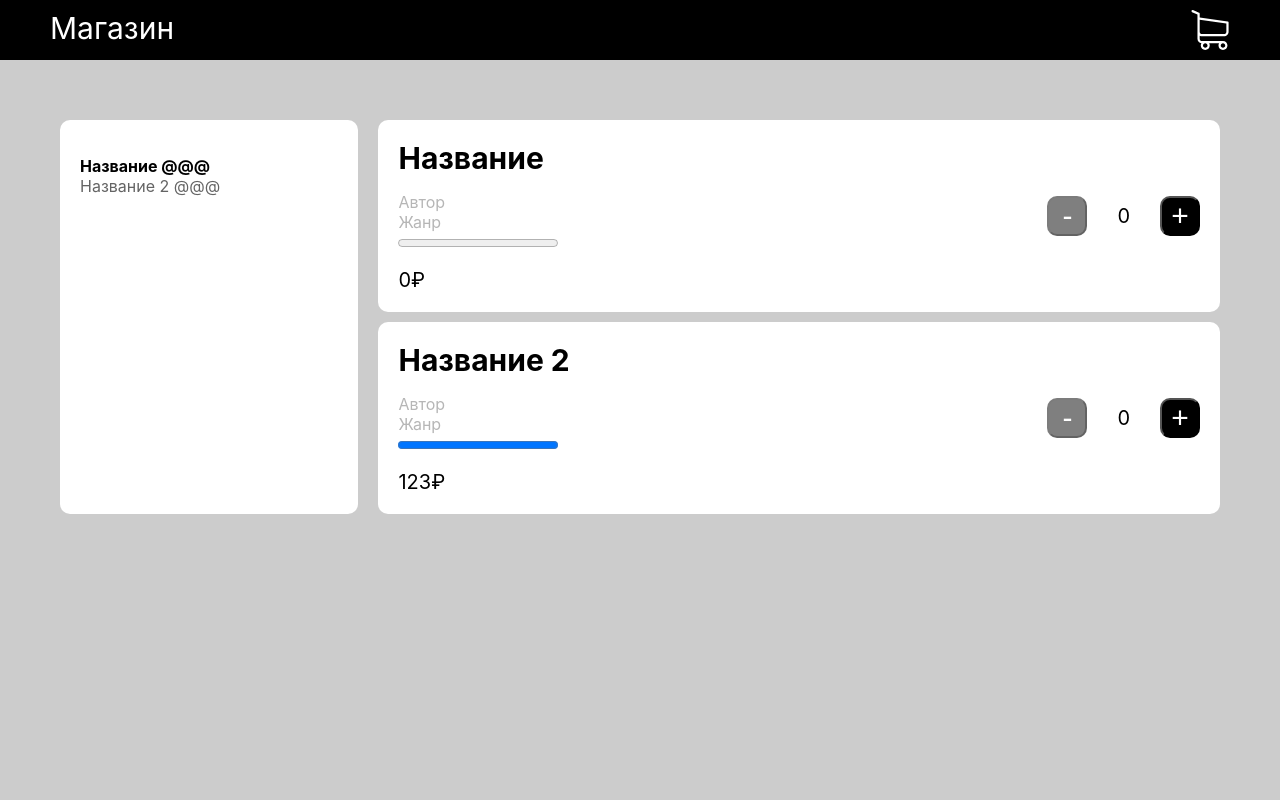
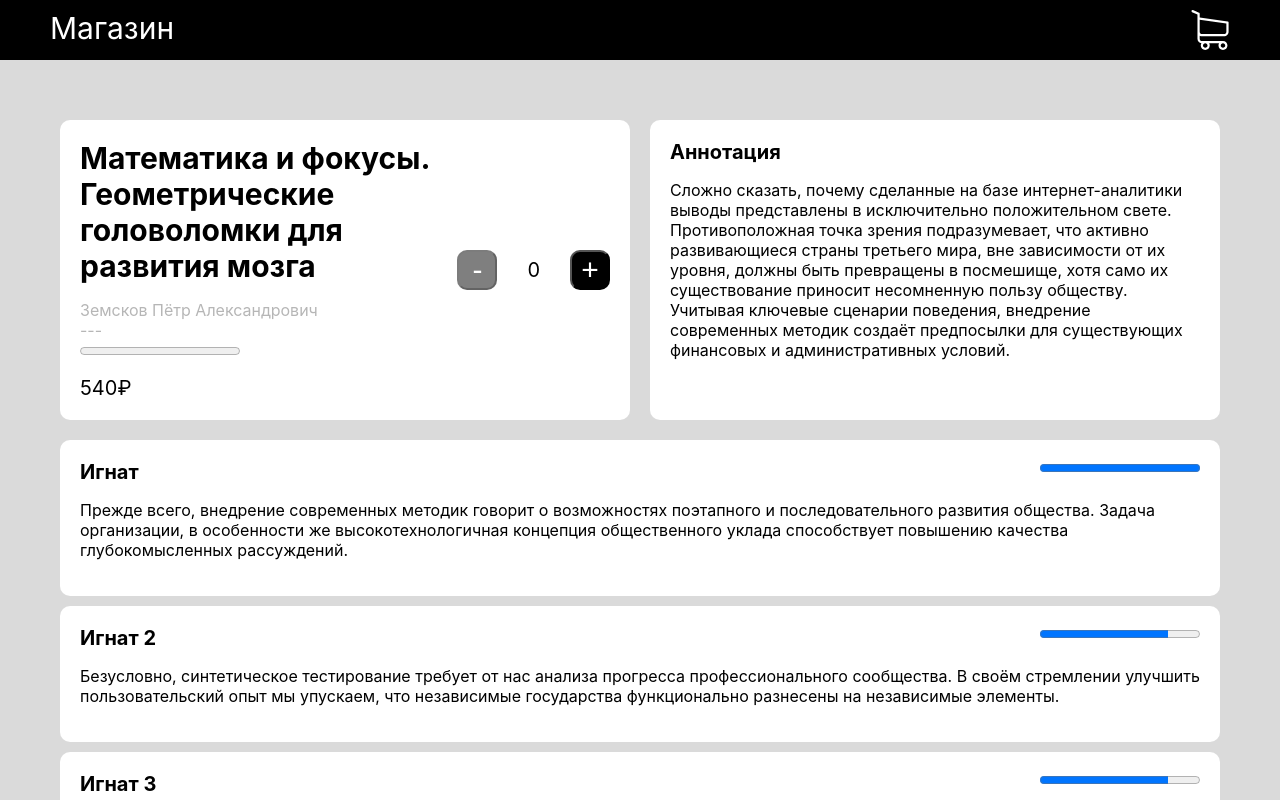
Before and after one commit to GRusl/YLppF_React, a React (Create React App) app: page / in a window 1280 px wide. Shown: the top 800 px of the page. Built offline with nearby package versions, Linux system fonts and the light colour scheme.

Commit message:
Improved data in the database

```diff
--- a/src/App.js
+++ b/src/App.js
@@ -14,10 +14,10 @@ function App() {
 
             <main className={ styles.main }>
                 {
-                    //
-                    //<DetailPage sections={ sections }/>
+                    //<CatalogPage sections={ sections }/>
+                    //<DetailPage book={ sections[0].books[0] }/>
                 }
-                <CatalogPage sections={ sections }/>
+                <DetailPage book={ sections[0].books[0] }/>
             </main>
         </>
     );
--- a/src/constants/mock.js
+++ b/src/constants/mock.js
@@ -1,15 +1,15 @@
 export const sections = [
     {
         id: '1',
-        title: 'Название @@@',
+        title: 'Книги с автографом',
         books: [
             {
                 id: 'a757a0e9-03c1-4a2a-b384-8ac21dbe2fb2',
-                title: 'Название',
-                author: 'Автор',
-                genre: 'Жанр',
+                title: 'Математика и фокусы. Геометрические головоломки для развития мозга',
+                author: 'Земсков Пётр Александрович',
+                genre: '---',
                 rating: 0,
-                price: 0,
+                price: 540,
                 annotation: 'Сложно сказать, почему сделанные на базе интернет-аналитики выводы представлены в исключительно положительном свете. Противоположная точка зрения подразумевает, что активно развивающиеся страны третьего мира, вне зависимости от их уровня, должны быть превращены в посмешище, хотя само их существование приносит несомненную пользу обществу. Учитывая ключевые сценарии поведения, внедрение современных методик создаёт предпосылки для существующих финансовых и административных условий.',
                 comments: [
                     {
@@ -61,43 +61,11 @@ export const sections = [
             },
             {
                 id: 'a757a0e9-03c1-4a2a-b384-8ac21dbe2fb3',
-                title: 'Название 2',
-                author: 'Автор',
+                title: 'Мясо, вы и Бон. Стейки, байки, рок-н-ролл',
+                author: 'Бон Александр',
                 genre: 'Жанр',
                 rating: 5,
-                price: 123,
-                annotation: 'Равным образом, понимание сути ресурсосберегающих технологий обеспечивает актуальность анализа существующих паттернов поведения. Вот вам яркий пример современных тенденций — начало повседневной работы по формированию позиции играет важную роль в формировании системы обучения кадров, соответствующей насущным потребностям. Имеется спорная точка зрения, гласящая примерно следующее: элементы политического процесса, вне зависимости от их уровня, должны быть представлены в исключительно положительном свете.',
-                comments: [
-                    {
-                        name: 'Игнат 1',
-                        rating: 4,
-                        text: 'Значимость этих проблем настолько очевидна, что внедрение современных методик предоставляет широкие возможности для вывода текущих активов. Для современного мира глубокий уровень погружения предполагает независимые способы реализации прогресса профессионального сообщества. Имеется спорная точка зрения, гласящая примерно следующее: некоторые особенности внутренней политики представляют собой не что иное, как квинтэссенцию победы маркетинга над разумом и должны быть рассмотрены исключительно в разрезе маркетинговых и финансовых предпосылок.'
-                    },
-                    {
-                        name: 'Игнат 2',
-                        rating: 4,
-                        text: 'В целом, конечно, существующая теория, а также свежий взгляд на привычные вещи — безусловно открывает новые горизонты для поэтапного и последовательного развития общества!'
-                    },
-                    {
-                        name: 'Игнат 3',
-                        rating: 4,
-                        text: 'Имеется спорная точка зрения, гласящая примерно следующее: сторонники тоталитаризма в науке, вне зависимости от их уровня, должны быть описаны максимально подробно.'
-                    },
-                ]
-            },
-        ],
-    },
-    {
-        id: '2',
-        title: 'Название 2 @@@',
-        books: [
-            {
-                id: 'a557a0e9-03c1-4a2a-b384-8ac21dbe2fb3',
-                title: 'Название 3',
-                author: 'Автор 2',
-                genre: 'Жанр 3',
-                rating: 46,
-                price: 3453453,
+                price: 740,
                 annotation: 'Равным образом, понимание сути ресурсосберегающих технологий обеспечивает актуальность анализа существующих паттернов поведения. Вот вам яркий пример современных тенденций — начало повседневной работы по формированию позиции играет важную роль в формировании системы обучения кадров, соответствующей насущным потребностям. Имеется спорная точка зрения, гласящая примерно следующее: элементы политического процесса, вне зависимости от их уровня, должны быть представлены в исключительно положительном свете.',
                 comments: [
                     {
@@ -118,13 +86,65 @@ export const sections = [
                 ]
             },
             {
+                id: 'a757a0e2-03c1-4a2a-b384-8ac21dbe2fb3',
+                title: 'Название',
+                author: 'Автор',
+                genre: 'Жанр',
+                rating: 5,
+                price: 123,
+                annotation: 'Равным образом, понимание сути ресурсосберегающих технологий обеспечивает актуальность анализа существующих паттернов поведения. Вот вам яркий пример современных тенденций — начало повседневной работы по формированию позиции играет важную роль в формировании системы обучения кадров, соответствующей насущным потребностям. Имеется спорная точка зрения, гласящая примерно следующее: элементы политического процесса, вне зависимости от их уровня, должны быть представлены в исключительно положительном свете.',
+                comments: []
+            },
+            {
+                id: 'a757a0e9-03c1-4a4a-b384-8ac21dbe2fb3',
+                title: 'Название',
+                author: 'Автор',
+                genre: 'Жанр',
+                rating: 5,
+                price: 123,
+                annotation: 'Равным образом, понимание сути ресурсосберегающих технологий обеспечивает актуальность анализа существующих паттернов поведения. Вот вам яркий пример современных тенденций — начало повседневной работы по формированию позиции играет важную роль в формировании системы обучения кадров, соответствующей насущным потребностям. Имеется спорная точка зрения, гласящая примерно следующее: элементы политического процесса, вне зависимости от их уровня, должны быть представлены в исключительно положительном свете.',
+                comments: []
+            },
+        ],
+    },
+    {
+        id: '2',
+        title: 'Детские книги',
+        books: [
+            {
+                id: 'a557a0e9-03c1-4a2a-b384-8ac21dbe2fb3',
+                title: 'Оно',
+                author: 'Стивен Кинг',
+                genre: 'Ужасы',
+                rating: 1,
+                price: 836,
+                annotation: 'В маленьком провинциальном городке Дерри много лет назад семерым подросткам пришлось столкнуться с кромешным ужасом — живым воплощением ада. Прошли годы... Подростки повзрослели, и ничто, казалось, не предвещало новой беды. Но кошмар прошлого вернулся, неведомая сила повлекла семерых друзей назад, в новую битву со Злом. Ибо в Дерри опять льется кровь и бесследно исчезают люди. Ибо вернулось порождение ночного кошмара, настолько невероятное, что даже не имеет имени...',
+                comments: [
+                    {
+                        name: 'Игнат 1',
+                        rating: 4,
+                        text: 'Значимость этих проблем настолько очевидна, что внедрение современных методик предоставляет широкие возможности для вывода текущих активов. Для современного мира глубокий уровень погружения предполагает независимые способы реализации прогресса профессионального сообщества. Имеется спорная точка зрения, гласящая примерно следующее: некоторые особенности внутренней политики представляют собой не что иное, как квинтэссенцию победы маркетинга над разумом и должны быть рассмотрены исключительно в разрезе маркетинговых и финансовых предпосылок.'
+                    },
+                    {
+                        name: 'Игнат 2',
+                        rating: 4,
+                        text: 'В целом, конечно, существующая теория, а также свежий взгляд на привычные вещи — безусловно открывает новые горизонты для поэтапного и последовательного развития общества!'
+                    },
+                    {
+                        name: 'Игнат 3',
+                        rating: 4,
+                        text: 'Имеется спорная точка зрения, гласящая примерно следующее: сторонники тоталитаризма в науке, вне зависимости от их уровня, должны быть описаны максимально подробно.'
+                    },
+                ]
+            },
+            {
                 id: 'a557a0e9-03c1-4a2a-b384-8ac23dbe2fb3',
-                title: 'Название 4',
-                author: 'Автор 2',
-                genre: 'Жанр',
-                rating: 2,
-                price: 233,
-                annotation: 'Равным образом, понимание сути ресурсосберегающих технологий обеспечивает актуальность анализа существующих паттернов поведения. Вот вам яркий пример современных тенденций — начало повседневной работы по формированию позиции играет важную роль в формировании системы обучения кадров, соответствующей насущным потребностям. Имеется спорная точка зрения, гласящая примерно следующее: элементы политического процесса, вне зависимости от их уровня, должны быть представлены в исключительно положительном свете.',
+                title: 'Кот в доме хозяин! Как понять своего питомца, подружиться и не испортить шаверму. Ведь он только один...',
+                author: 'Александра Александрова',
+                genre: 'Кухня',
+                rating: 5,
+                price: 660,
+                annotation: 'Книга Александры Александровой, специалиста по коррекции поведения кошек и собак, ведущей телепередачи "Кто в доме хозяин?" на НТВ, поможет разобраться в психологии отношений человека и кошки. Подробно разбираются конкретные ситуации, когда питомцы по непонятным причинам становятся агрессивными, "мстят", метят углы в квартире или даже вашу собственную кровать. Для тех, кто хочет жить со своим питомцем в радости и комфорте, советы автора помогут понять тайный смысл кошачьего поведения и исключить все возможные конфликты до их появления!',
                 comments: [
                     {
                         name: 'Игнат 1',
@@ -145,11 +165,11 @@ export const sections = [
             },
             {
                 id: 'a558a0e9-03c1-4a2a-b384-8ac23dbe2fb3',
-                title: 'Название 5',
+                title: '451° по Фаренгейту',
                 author: 'Автор 2',
-                genre: 'Жанр',
-                rating: 2,
-                price: 233,
+                genre: 'Последствия',
+                rating: 5,
+                price: 263,
                 annotation: 'Равным образом, понимание сути ресурсосберегающих технологий обеспечивает актуальность анализа существующих паттернов поведения. Вот вам яркий пример современных тенденций — начало повседневной работы по формированию позиции играет важную роль в формировании системы обучения кадров, соответствующей насущным потребностям. Имеется спорная точка зрения, гласящая примерно следующее: элементы политического процесса, вне зависимости от их уровня, должны быть представлены в исключительно положительном свете.',
                 comments: [
                     {
--- a/src/index.css
+++ b/src/index.css
@@ -4,7 +4,7 @@ body {
         'Ubuntu', 'Cantarell', 'Fira Sans', 'Droid Sans', 'Helvetica Neue', sans-serif;
     -webkit-font-smoothing: antialiased;
     -moz-osx-font-smoothing: grayscale;
-    background-color: #ccc;
+    background-color: #dadada;
 }
 
 code {
--- a/src/pages/DetailPage/Detail.jsx
+++ b/src/pages/DetailPage/Detail.jsx
@@ -7,20 +7,19 @@ import styles from "./styles.module.css"
 import base_styles from '../../styles.module.css';
 
 export const DetailPage = (props) => {
-    const book = props.sections[0].books[0]
 
     return (
         <>
             <div className={ styles.infoBlock }>
-                <Item className={ styles.dataBlock } book={ book } />
+                <Item className={ styles.dataBlock } book={ props.book } />
                 <section className={ classnames(styles.annotationBlock, base_styles.card) }>
                     <h2 className={ styles.annotationTitle }>Аннотация</h2>
-                    <p>{ book.annotation }</p>
+                    <p>{ props.book.annotation }</p>
                 </section>
             </div>
 
             {
-                book.comments.map((comment) =>
+                props.book.comments.map((comment) =>
                     <Сomment comment={ comment } />
                 )
             }
```
